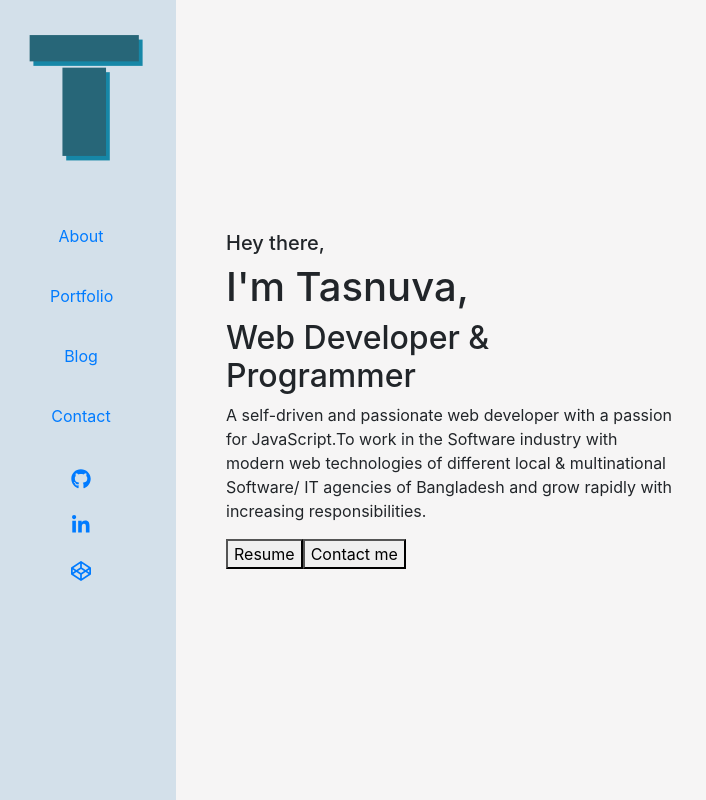
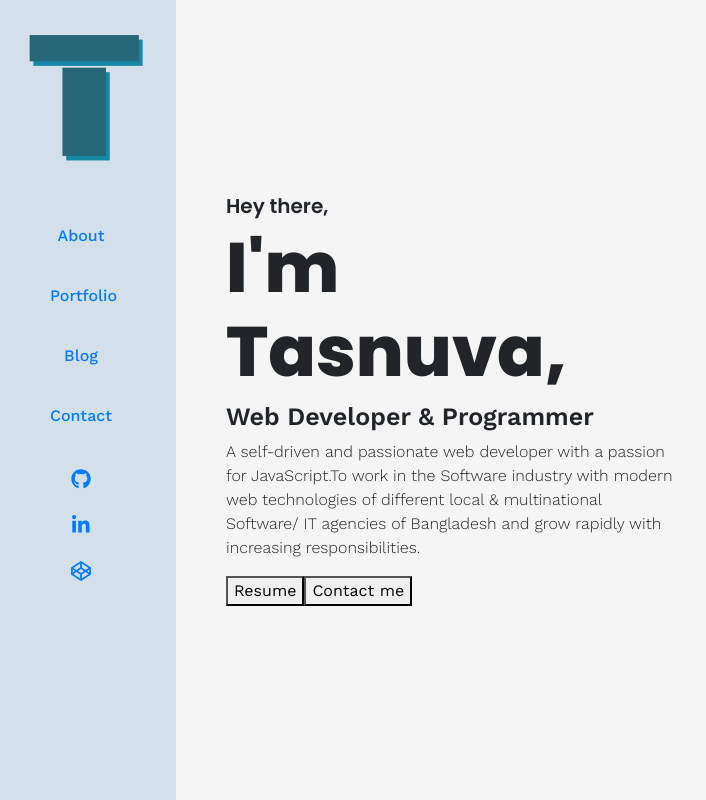
Before and after one commit to tasnuvatina/react-portfolio-website, a React (Create React App) app: page / in a window 1280 px wide. Shown: the whole page, without its empty margins (0-706 px from the left). Built offline with nearby package versions, Linux system fonts and the light colour scheme.

Commit message:
fixed fonts

```diff
--- a/public/index.html
+++ b/public/index.html
@@ -10,7 +10,9 @@
       content="Web site created using create-react-app"
     />
     <link rel="apple-touch-icon" href="%PUBLIC_URL%/logo192.png" />
-
+    <!----Google fonts-->
+    <link rel="preconnect" href="https://fonts.gstatic.com">
+    <link href="https://fonts.googleapis.com/css2?family=Poppins:ital,wght@0,100;0,200;0,300;0,400;0,500;0,600;0,700;0,800;0,900;1,100;1,200;1,300;1,400;1,500;1,600;1,700;1,800;1,900&family=Work+Sans:ital,wght@0,100;0,200;0,300;0,400;0,500;0,600;0,700;0,800;0,900;1,100;1,200;1,300;1,400;1,500;1,600;1,700;1,800;1,900&display=swap" rel="stylesheet">
     <link rel="stylesheet" href="https://stackpath.bootstrapcdn.com/bootstrap/4.3.1/css/bootstrap.min.css">
     <!--
       manifest.json provides metadata used when your web app is installed on a
--- a/src/App.css
+++ b/src/App.css
@@ -3,3 +3,22 @@
   margin-left: 11rem;
   /* margin-top: -25px; */
 }
+
+.poppins-font{
+  font-family: 'Poppins', sans-serif;
+}
+.work-sans-font {
+  font-family: 'Work Sans', sans-serif;
+}
+.h2-headers{
+  font-size: 55px;
+  font-weight: 700;
+}
+.h3-headers{
+  font-size: 35px;
+  font-weight: 600;
+}
+.all-p{
+  font-size: 16px;
+  font-weight: 300;
+}
--- a/src/components/About/About.css
+++ b/src/components/About/About.css
@@ -9,6 +9,7 @@
     align-self: center;
     padding: 0px 30px 0px 50px;
 }
+
 
 /**************  skill section  ***********************/
 
--- a/src/components/About/About.js
+++ b/src/components/About/About.js
@@ -5,8 +5,8 @@ const About = () => {
     <div className="component-main">
       <div className="about-main">
         <div className="about-info">
-          <h2>About Tasnuva Rahman </h2>
-          <p>
+          <h2 className='poppins-font h2-headers'>About Tasnuva Rahman </h2>
+          <p className='work-sans-font'>
             I am a 25 years old passionate Fullstack Web Developer based in
             Stockholm, Sweden (originally from Serbia) who enjoys building
             software. Very positive and highly motivated person with over 7
@@ -16,8 +16,8 @@ const About = () => {
         </div>
         <div className="about-info">
           <div className="my-skills">
-            <h3>My Skills</h3>
-            <div className='skill-span-div'>
+            <h3 className="work-sans-font h3-headers">My Skills</h3>
+            <div className='skill-span-div work-sans-font'>
               <span> <div className='single-skill'><div><img className='skill-icon' src="https://iconape.com/wp-content/files/rj/371212/svg/371212.svg" alt=""/></div><div>Javascript</div></div> </span>
               <span><div className='single-skill'><div><img className='skill-icon' src="https://iconape.com/wp-content/png_logo_vector/es6-2.png" alt=""/> </div><div>ES6</div></div></span>
               <span> <div className='single-skill'><div><img src="https://iconape.com/wp-content/files/ec/371378/svg/371378.svg" alt="" className="skill-icon"/>  </div><div>React</div></div></span>
@@ -33,8 +33,8 @@ const About = () => {
             </div>
           </div>
           <div className="interested">
-            <h3>Interested to work with</h3>
-            <div className='skill-span-div'>
+            <h3 className="work-sans-font h3-headers">Interested to work with</h3>
+            <div className='skill-span-div work-sans-font'>
             <span> <div className='single-skill'><div><img className='skill-icon' src="https://iconape.com/wp-content/files/rj/371212/svg/371212.svg" alt=""/> </div><div>Javascript</div></div></span>
             <span> <div className='single-skill'><div><img src="https://iconape.com/wp-content/files/ec/371378/svg/371378.svg" alt="" className="skill-icon"/> </div><div>React</div></div></span>
               <span> <div className='single-skill'><div><img src="https://cdn.iconscout.com/icon/premium/png-64-thumb/rest-api-1-570529.png" alt="" className="skill-icon"/> </div><div>Rest API</div></div></span>
--- a/src/components/Contact/Contact.js
+++ b/src/components/Contact/Contact.js
@@ -7,14 +7,14 @@ const Contact = () => {
     <div className="component-main">
       <div className="contact-main">
         <div className="contact-info">
-          <h2>Contact</h2>
-          <h3>Where to find me</h3>
-          <p>
+          <h2 className="poppins-font h2-headers">Contact</h2>
+          <h3  className="poppins-font">Where to find me</h3>
+          <p className="work-sans-font all-p">
             Do you have an interesting project I can help with? Feel free to
             reach out to me by using one of the following:
           </p>
 
-          <ul>
+          <ul className="work-sans-font">
             <li>
               Email:{" "}
               <a href="mailto:tasnuvarahman1996@gmail.com" rel="norefferer">
@@ -42,7 +42,7 @@ const Contact = () => {
               </a>
             </li>
           </ul>
-          <p>You can also use the contact form on this page.</p>
+          <p className="work-sans-font all-p">You can also use the contact form on this page.</p>
         </div>
         <div className="contact-info">
       <SendEmail></SendEmail>
--- a/src/components/Contact/SendEmail.js
+++ b/src/components/Contact/SendEmail.js
@@ -24,8 +24,8 @@ const SendEmail = () => {
   };
   return (
     <div className="">
-    <h2>Contact Form</h2>
-      <form onSubmit={sendEmail}>
+    <h3 className="poppins-font h3-headers">Contact Form</h3>
+      <form onSubmit={sendEmail} className='work-sans-font'>
         <div>
           <input className="form-control w-80 my-3" type="text" name="name" placeholder="name" />
         </div>
--- a/src/components/Home/Home.css
+++ b/src/components/Home/Home.css
@@ -12,3 +12,16 @@
     padding: 0px 50px;
 
 }
+
+.welcome>h5{
+    font-size: 20px;
+    font-weight: 600;
+}
+.welcome>h1{
+    font-size: 70px;
+    font-weight: 800;
+}
+.welcome>h2{
+    font-size: 25px;
+    font-weight: 600;
+}
--- a/src/components/Home/Home.js
+++ b/src/components/Home/Home.js
@@ -8,13 +8,13 @@ const Home = () => {
         <div className='component-main'>
             <div className='home-main'>
                     <div className='welcome'>
-                            <h5>Hey there,</h5>
-                            <h1>I'm Tasnuva,</h1>
-                            <h2>Web Developer & Programmer</h2>
-                            <p>A self-driven and passionate web developer with a passion for JavaScript.To work in the Software industry with modern web technologies of different local & multinational Software/ IT agencies of Bangladesh and grow rapidly with increasing responsibilities.</p>
+                            <h5 className="poppins-font">Hey there,</h5>
+                            <h1 className="poppins-font">I'm Tasnuva,</h1>
+                            <h2 className="work-sans-font">Web Developer & Programmer</h2>
+                            <p className="work-sans-font all-p">A self-driven and passionate web developer with a passion for JavaScript.To work in the Software industry with modern web technologies of different local & multinational Software/ IT agencies of Bangladesh and grow rapidly with increasing responsibilities.</p>
                             <div>
-                                <a href={resume} download><button>Resume</button></a>
-                                <Link to ='/contact'><button>Contact me</button></Link>
+                                <a href={resume} download><button className="work-sans-font">Resume</button></a>
+                                <Link to ='/contact'><button className="work-sans-font">Contact me</button></Link>
                             </div>
                     </div>
                     <div className='home-animation'></div>
--- a/src/components/Navbar/Navbar.css
+++ b/src/components/Navbar/Navbar.css
@@ -33,6 +33,7 @@
 
 .nav-ul{
     padding-right: 30px;
+    font-weight: 500;
 }
 
 .nav-list{
--- a/src/components/Navbar/Navbar.js
+++ b/src/components/Navbar/Navbar.js
@@ -17,7 +17,7 @@ const Navbar = () => {
         </div>
         <div>
           <nav className="nav-main">
-            <ul className="nav-ul">
+            <ul className="nav-ul work-sans-font">
               <li className="nav-list">
                 <NavLink className="nav-link" to="/about">About</NavLink>
               </li>
--- a/src/components/Portfolio/Portfolio.js
+++ b/src/components/Portfolio/Portfolio.js
@@ -54,11 +54,11 @@ const Portfolio = () => {
                 <div>
                 <div className='portfolio-header'>
                     <div className='container'>
-                    <h2>Web Developer Portfolio</h2>
-                        <p>Just some of the projects I worked on.</p>
+                    <h2 className='h2-headers poppins-font'>Web Developer Portfolio</h2>
+                        <h5 className="poppins-font">Just some of the projects I worked on.</h5>
                     </div>
                     </div>
-                        <div className='portfolio-all container'>
+                        <div className='portfolio-all container '>
                             {
                                 projects.map(project=><SingleProjectCard project={project}></SingleProjectCard>)
                             }
--- a/src/components/Portfolio/SingleProjectCard.js
+++ b/src/components/Portfolio/SingleProjectCard.js
@@ -14,8 +14,8 @@ const SingleProjectCard = (props) => {
         <img className="portfolio-pic" src={project.pic} alt="" />
       </div>
       <div className="project-info">
-        <h4>{project.name}</h4>
-        <p>
+        <h4 className="poppins-font">{project.name}</h4>
+        <p className="work-sans-font all-p">
           {project.description}
         </p>
         <p className="portfolio-links-para">
```
